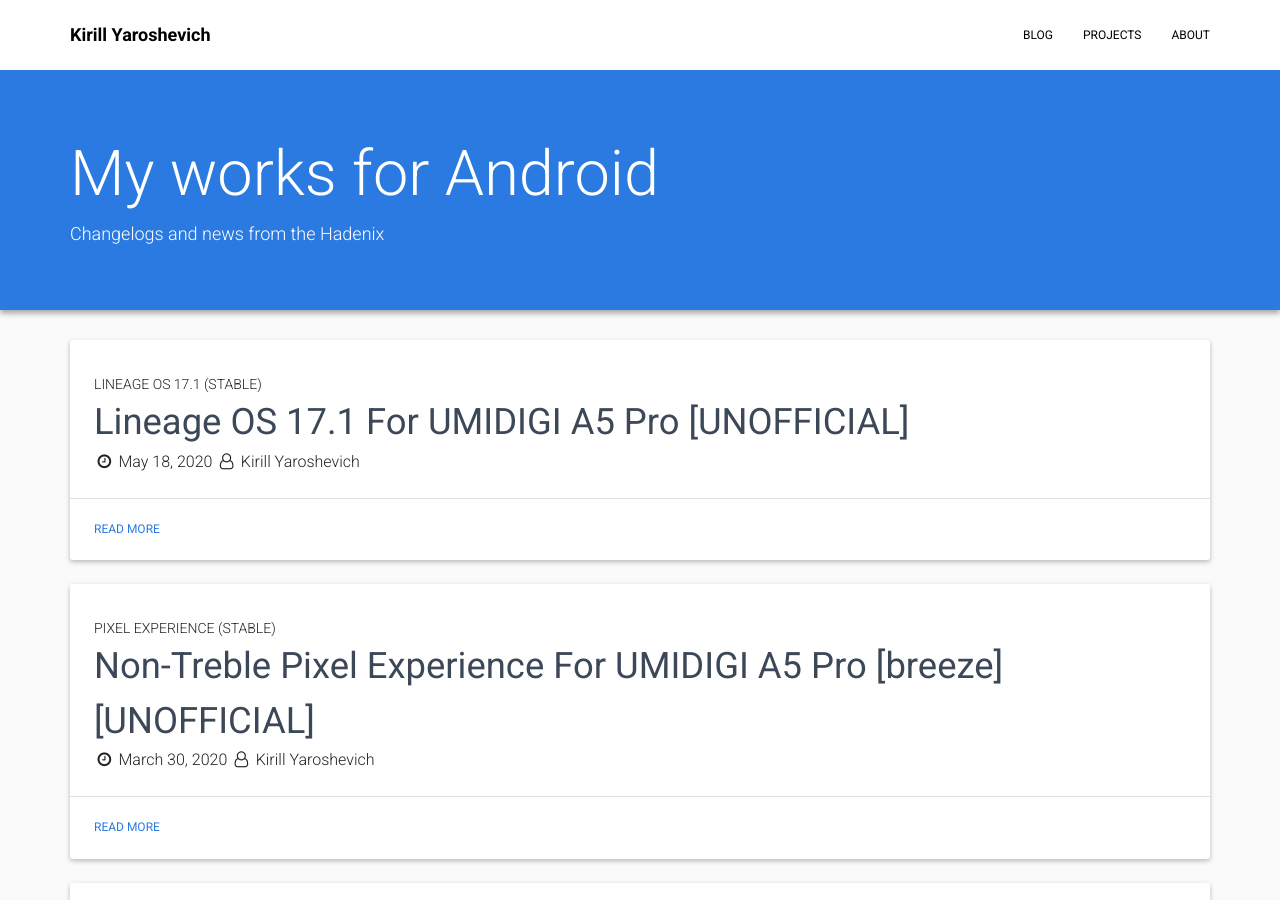
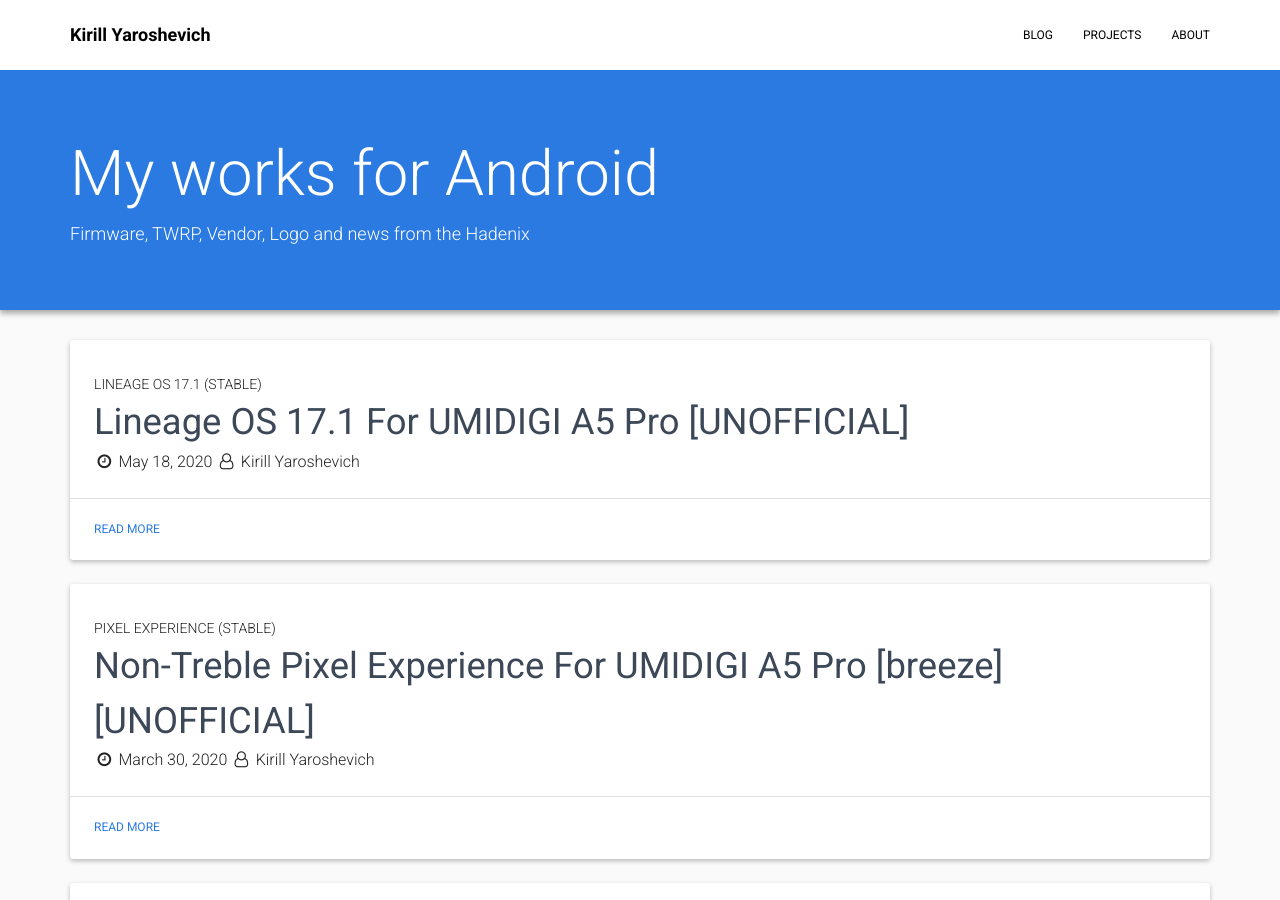
Before and after one commit to Hadenix/Hadenix.github.io, a Jekyll site: the page built from index.html, in a window 1280 px wide and 900 px high. Built offline with Jekyll 4.4.1, drawn with Linux system fonts in a browser that asks for light colours; nearby versions of some CDN libraries.

Commit message:
Update _config.yml

```diff
--- a/_config.yml
+++ b/_config.yml
@@ -7,7 +7,7 @@
 
 # Short bio or description (displayed in the header)
 description: My works for Android
-relation: Changelogs and news from the Hadenix
+relation: Firmware, TWRP, Vendor, Logo and news from the Hadenix
 
 
 #
```
